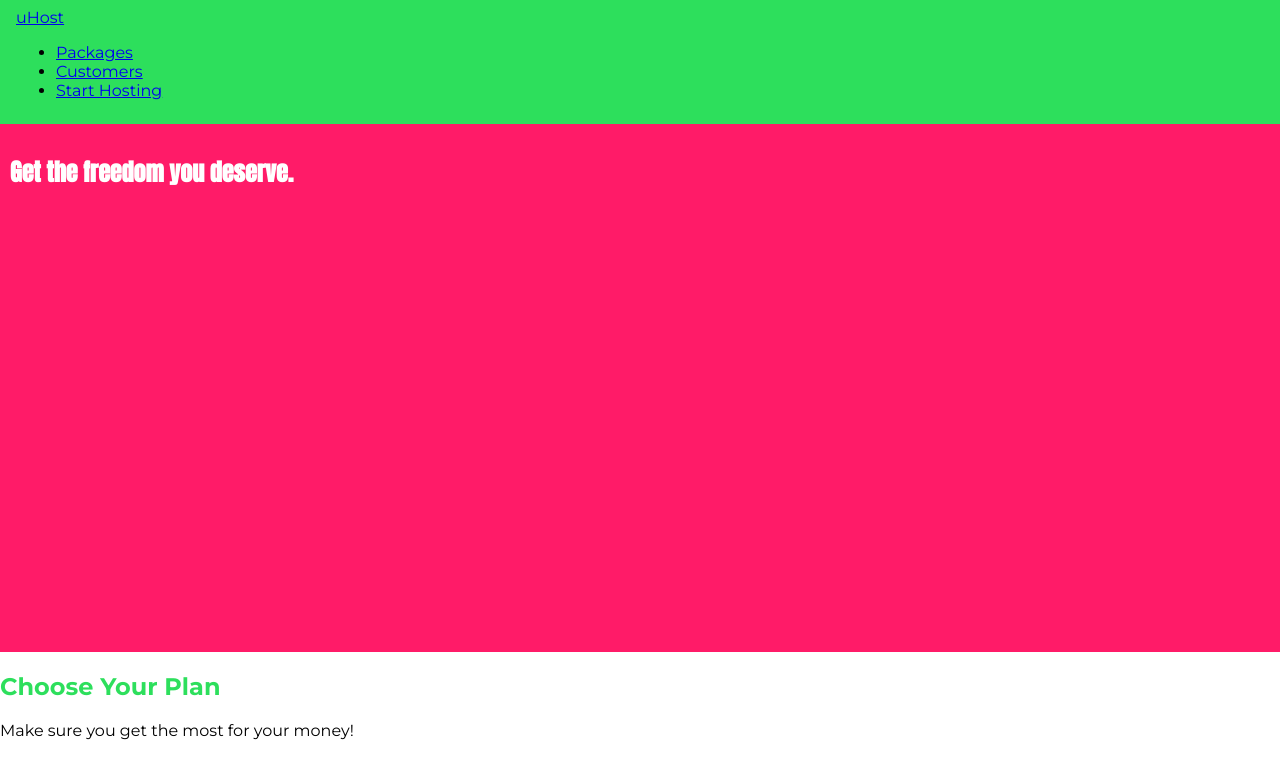
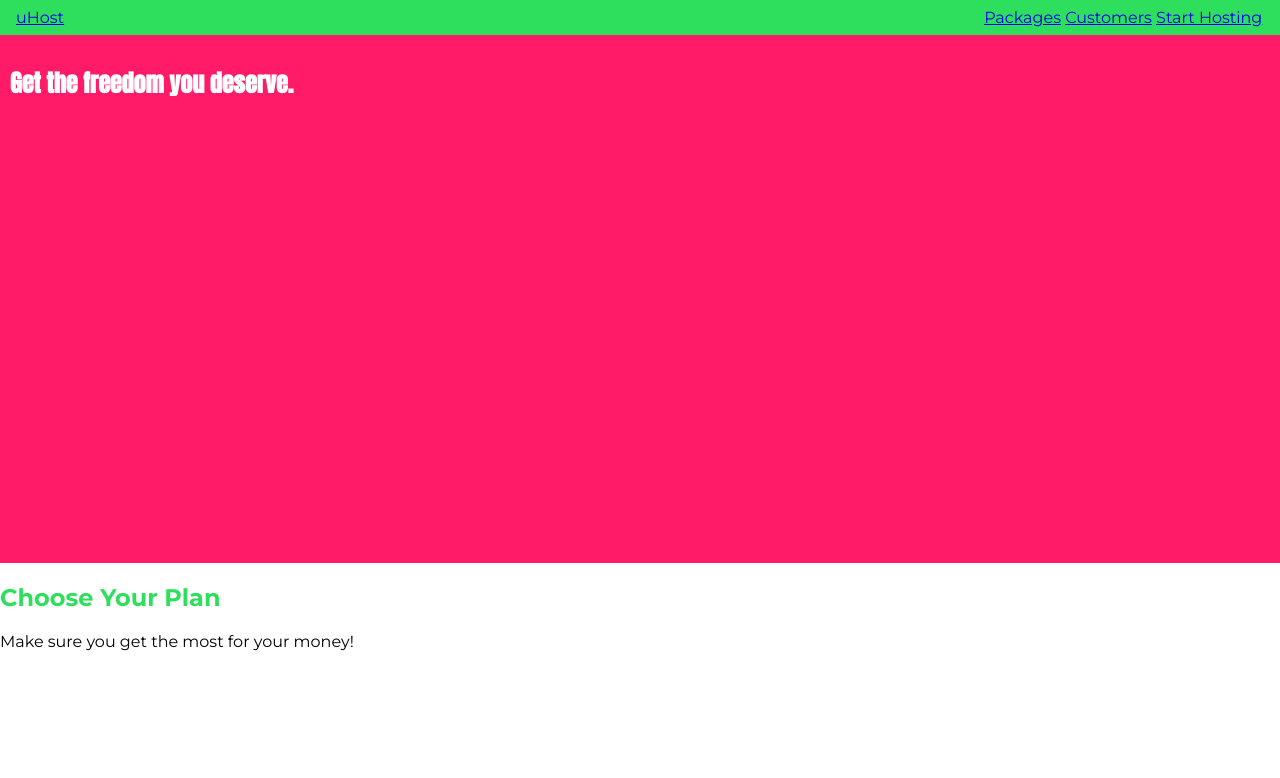
Before and after one commit to softwareliberationarmy/css-udemy, a plain HTML site: page Section03/working/index.html in a window 1280 px wide. Drawn offline with Linux system fonts and the light colour scheme.

Commit message:
working with display: inline-block and some width issues

```diff
--- a/Section03/working/index.html
+++ b/Section03/working/index.html
@@ -26,15 +26,15 @@
       <div>
         <a href="index.html"> uHost </a>
       </div>
-      <nav>
-        <ul>
-          <li>
+      <nav class="main-nav">
+        <ul class="main-nav__items">
+          <li class="main-nav__item">
             <a href="packages/index.html">Packages</a>
           </li>
-          <li>
+          <li class="main-nav__item">
             <a href="customers/index.html">Customers</a>
           </li>
-          <li>
+          <li class="main-nav__item">
             <a href="start-hosting/index.html">Start Hosting</a>
           </li>
         </ul>
--- a/Section03/working/main.css
+++ b/Section03/working/main.css
@@ -30,3 +30,23 @@ body {
     background-color: #2ddf5c;
     width: 100%;
 }
+
+.main-nav__items {
+    margin: 0;
+    padding: 0;
+    list-style: none;
+}
+
+.main-nav__item {
+    display: inline-block;
+}
+
+.main-header > div {
+    display: inline-block;
+}
+
+.main-nav {
+    display: inline-block;
+    text-align: right;
+    width: calc(100% - 54px);
+}
```
